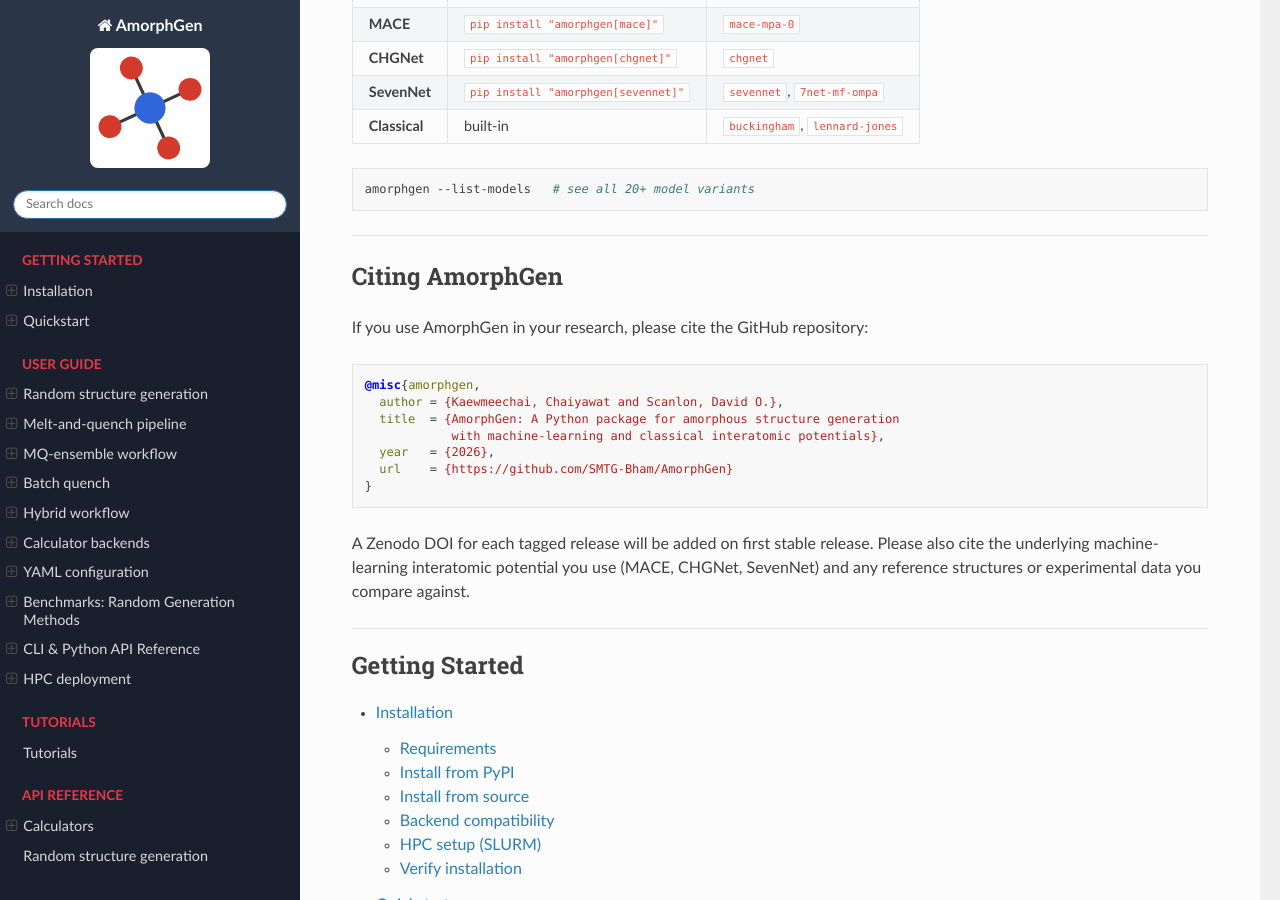
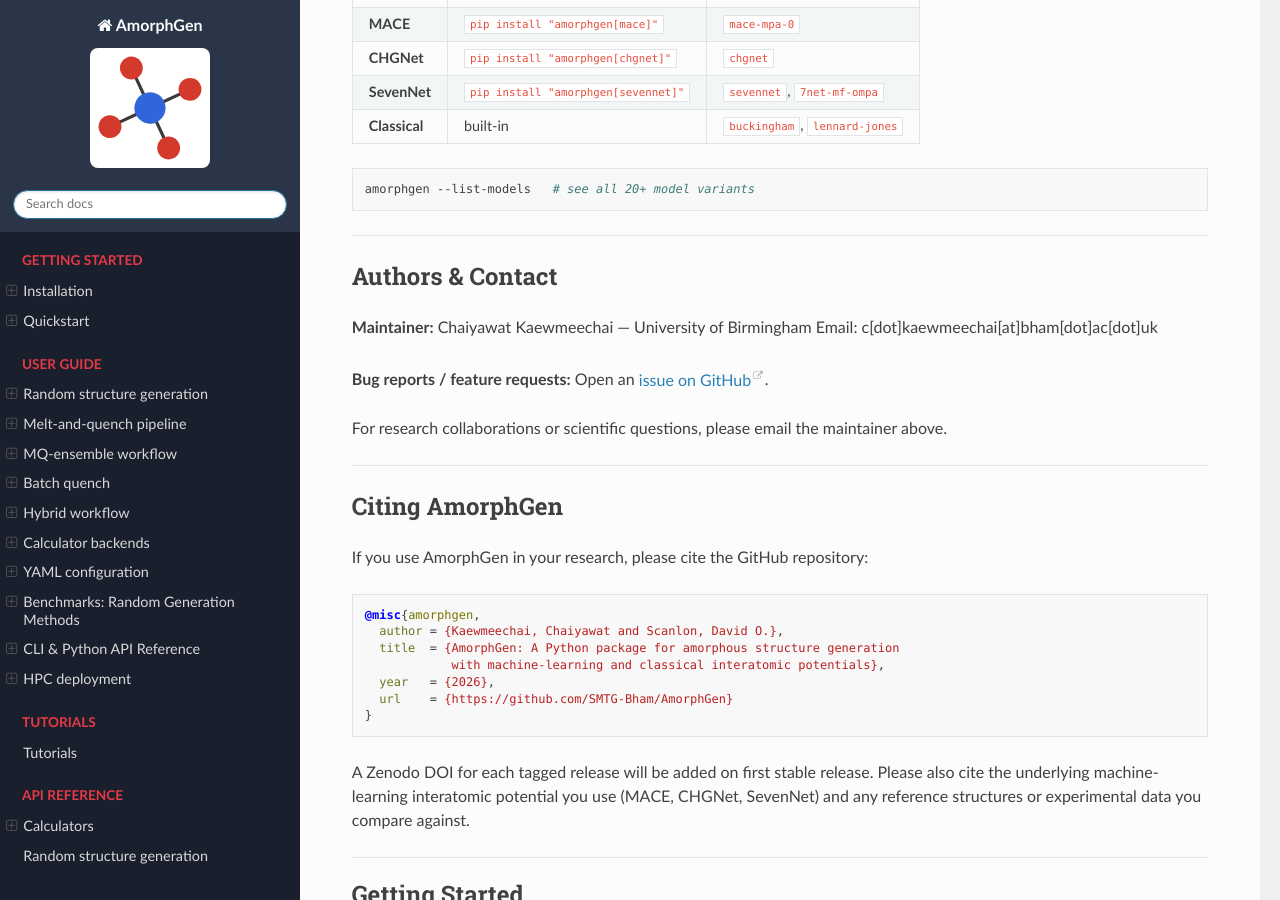
Before and after one commit to SMTG-Bham/AmorphGen, a Sphinx documentation site: the page built from docs/index.md, in a window 1280 px wide and 900 px high, scrolled down 5156 px. Built offline with Sphinx 7.4.7 and the Read the Docs theme 3.1.0, drawn with Linux system fonts in a browser that asks for light colours.

Commit message:
Add Authors & Contact section to docs landing page

```diff
--- a/docs/index.md
+++ b/docs/index.md
@@ -237,6 +237,17 @@
 
 ---
 
+## Authors & Contact
+
+**Maintainer:** Chaiyawat Kaewmeechai — University of Birmingham
+Email: c[dot]kaewmeechai[at]bham[dot]ac[dot]uk
+
+**Bug reports / feature requests:** Open an [issue on GitHub](https://github.com/SMTG-Bham/AmorphGen/issues).
+
+For research collaborations or scientific questions, please email the maintainer above.
+
+---
+
 ## Citing AmorphGen
 
 If you use AmorphGen in your research, please cite the GitHub repository:
```
